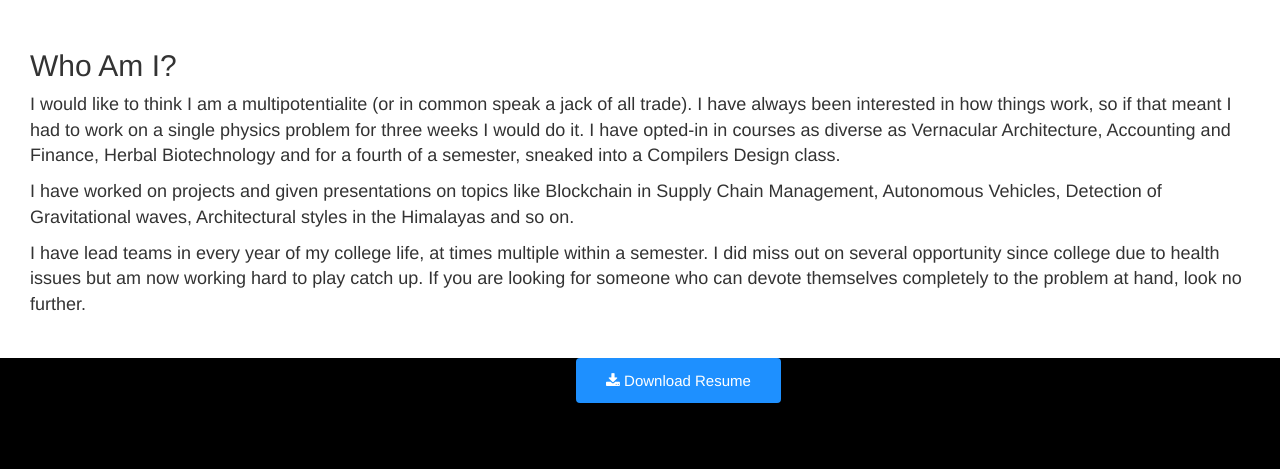
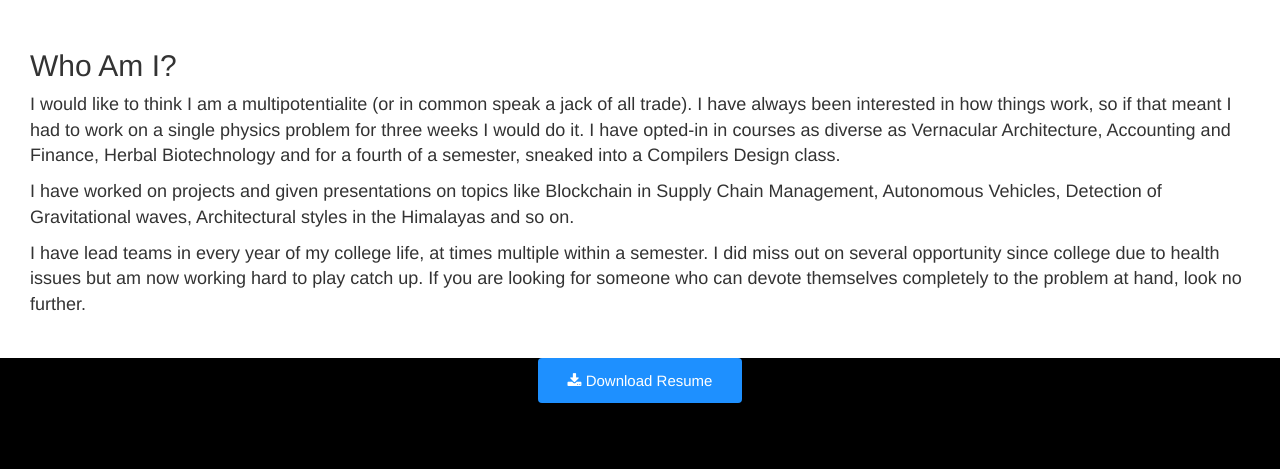
Before and after one commit to Artysto/artysto-all, a Django app: page / in a window 1280 px wide. Shown: the part 73-542 px from the top of the page. Run offline with Django 3.2, Linux system fonts and the light colour scheme; some libraries are stand-ins or nearby versions.

Commit message:
Centering the Download button

```diff
--- a/home/static/home/style.css
+++ b/home/static/home/style.css
@@ -20,6 +20,9 @@ body{
     margin: auto;
 }
 
+#resume {
+    text-align: center;
+}
 
 
 #resume .btn {
@@ -29,12 +32,13 @@ body{
   padding: 12px 30px;
   cursor: pointer;
   font-size: 15px;
-  margin-left: 45%;
-  ]
-
 }
 
 /* Darker background on mouse-over */
 #resume .btn:hover {
   background-color: RoyalBlue;
 }
+
+#resume a{
+    display: inline-block;
+}
--- a/home/templates/home/homepage.html
+++ b/home/templates/home/homepage.html
@@ -44,7 +44,7 @@
 </div>
 
 <div id="resume" >
-    <a target="_blank" href= 'media/Shailendra_Pandey-Resume-NITC.pdf' >
+    <a target="_blank" href= 'media/Shailendra_Pandey-Resume-NITC.pdf'>
         <button class="btn"><i class="fa fa-download"></i> Download Resume </button>
     </a>
 </div>
```
